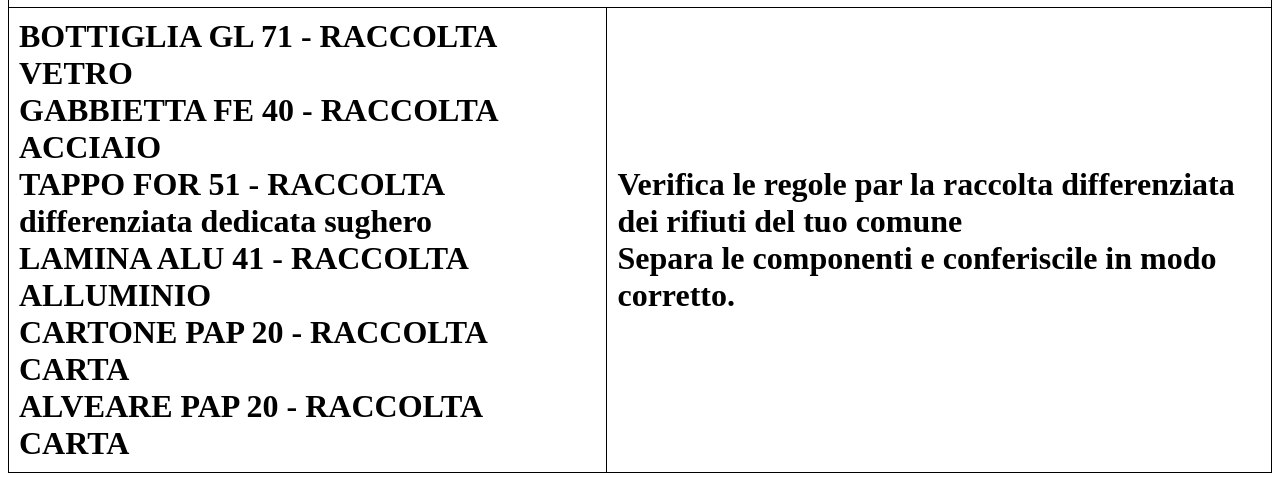
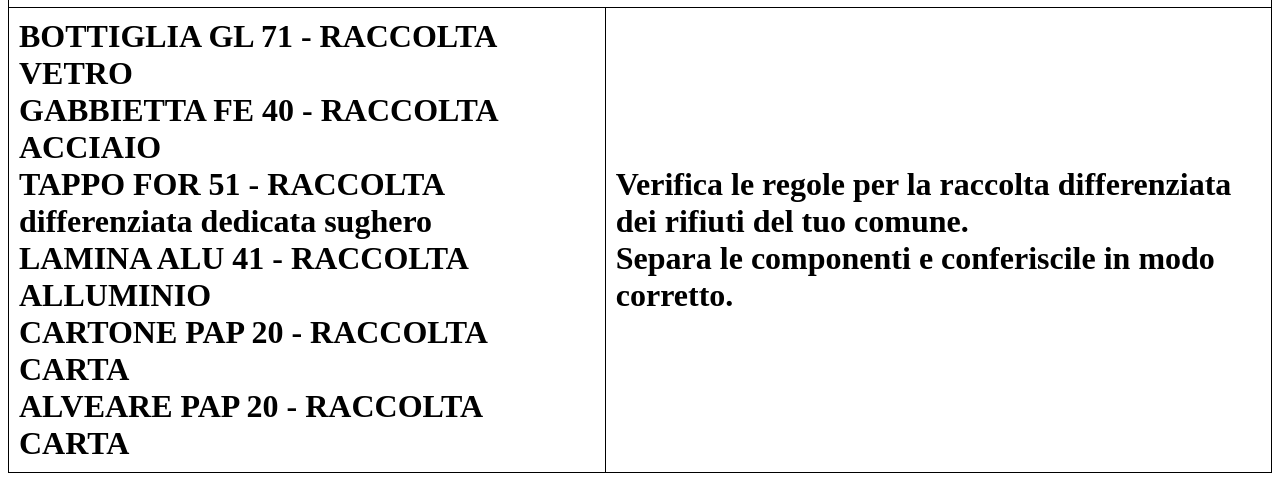
Before and after one commit to Val0d/IT_BSA, a plain HTML site: page index.html in a window 1280 px wide. Shown: the part 700-1195 px from the top of the page. Drawn offline with Linux system fonts and the light colour scheme.

Commit message:
Update index.html

```diff
--- a/index.html
+++ b/index.html
@@ -39,7 +39,7 @@
             </tr>
             <tr>
                 <td>BOTTIGLIA GL 71 - RACCOLTA VETRO<br>GABBIETTA FE 40 - RACCOLTA ACCIAIO<br>TAPPO FOR 51 - RACCOLTA differenziata dedicata sughero<br>LAMINA ALU 41 - RACCOLTA ALLUMINIO<br>CARTONE PAP 20 - RACCOLTA CARTA<br>ALVEARE PAP 20 - RACCOLTA CARTA</td>
-                <td><strong>Verifica le regole par la raccolta differenziata dei rifiuti del tuo comune<br>Separa le componenti e conferiscile in modo corretto.</br></strong></td>
+                <td><strong>Verifica le regole per la raccolta differenziata dei rifiuti del tuo comune.<br>Separa le componenti e conferiscile in modo corretto.</br></strong></td>
             </tr>
           </table></h1></CENTER>
 
```
